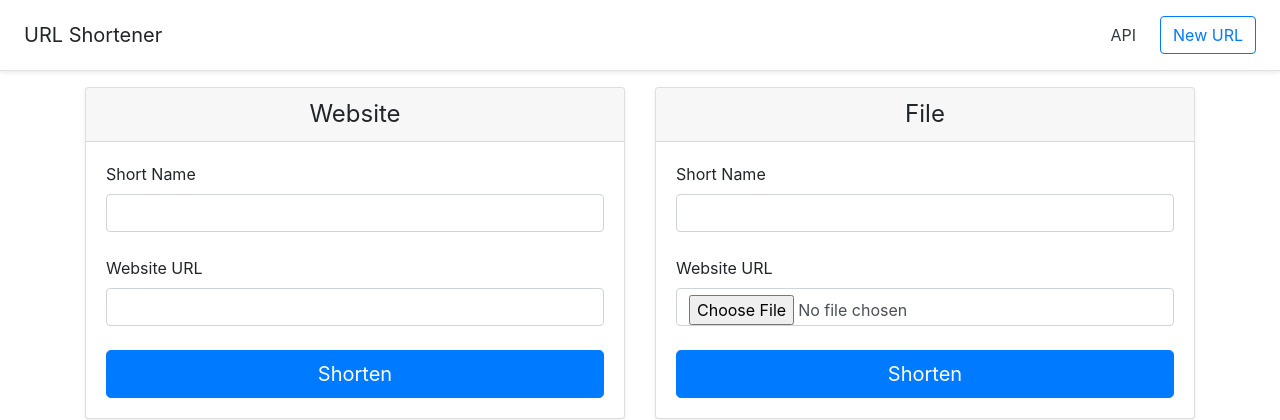
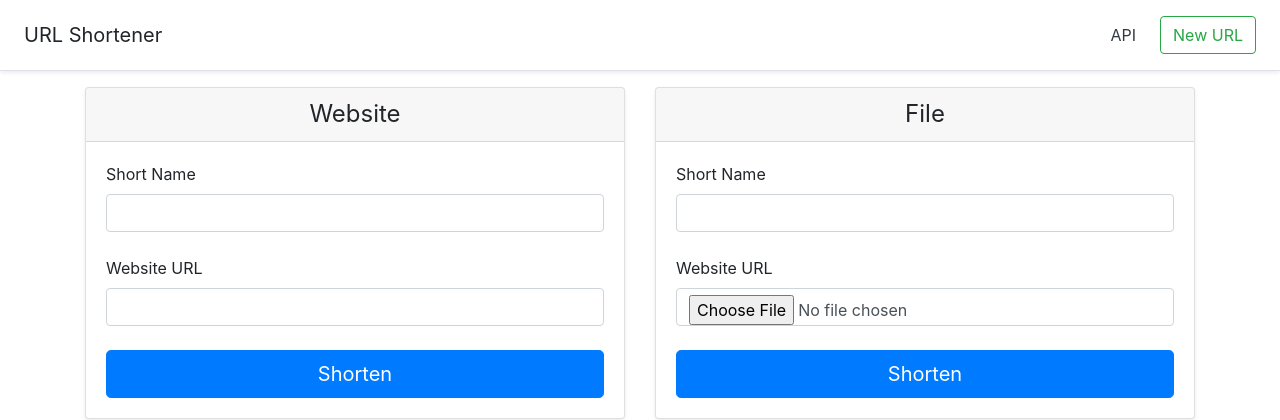
Before and after one commit to vp09/URL_shortner, a Flask app: page / in a window 1280 px wide. Shown: the top 420 px of the page. Run offline with Flask 2, Linux system fonts and the light colour scheme; some libraries are stand-ins or nearby versions.

Commit message:
changes done in frontend

```diff
--- a/templates/base.html
+++ b/templates/base.html
@@ -19,7 +19,7 @@
     <nav class="my-2 my-md-0 mr-md-3">
       <a class="p-2 text-dark" href="{{ url_for('session_api') }}">API</a>
     </nav>
-    <a class="btn btn-outline-primary" href="{{ url_for('home') }}">New URL</a>
+    <a class="btn btn-outline-success" href="{{ url_for('home') }}">New URL</a>
   </div>
 
 
```
